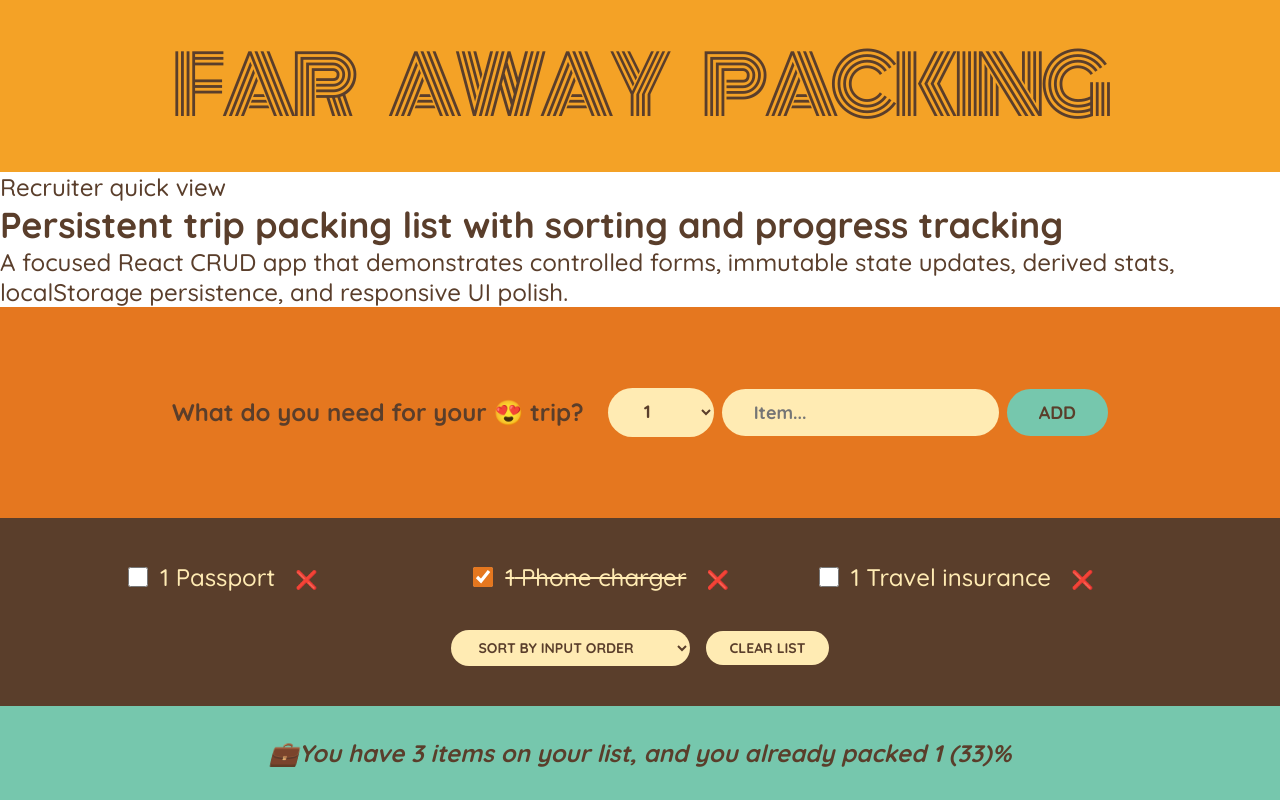
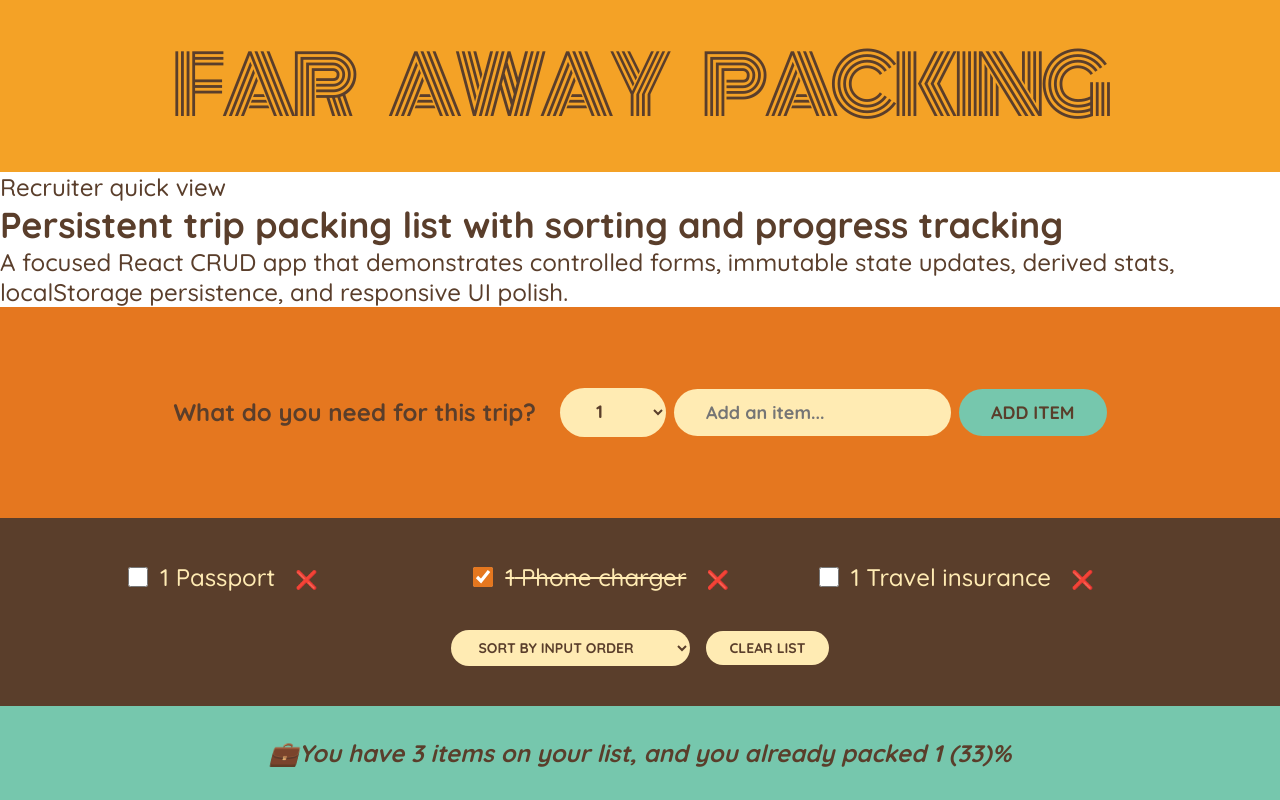
Before and after one commit to advin8546/travel-list, a React (Create React App) app: page / in a window 1280 px wide. Built offline with nearby package versions, Linux system fonts and the light colour scheme.

Commit message:
Clean travel list form API

```diff
--- a/src/Components/Form.js
+++ b/src/Components/Form.js
@@ -1,30 +1,32 @@
 import { useState } from "react";
 
-export default function Form({ handle }) {
+export default function Form({ onAddItem }) {
   const [description, setDescription] = useState("");
   const [quantity, setQuantity] = useState(1);
+
   function handleSubmit(e) {
     e.preventDefault();
-    //the above func is javascript and prevents screen flash.
-    if (!description) return;
-    const item = { description, quantity, packed: false, id: Date.now() };
-    handle({ item });
-    //console.log(item);
+    if (!description.trim()) return;
+
+    const item = {
+      description: description.trim(),
+      quantity,
+      packed: false,
+      id: Date.now(),
+    };
+
+    onAddItem(item);
     setDescription("");
     setQuantity(1);
   }
 
   return (
     <form className="add-form" onSubmit={handleSubmit}>
-      {
-        // we need to add  the onSubmit to forms and not to button,
-        // cause then, the enter button would not work after we placed out text in the placeholder,
-        // Only the add button would work!
-      }
-      <h3> What do you need for your 😍 trip?</h3>
+      <h3>What do you need for this trip?</h3>
       <select
         value={quantity}
         onChange={(e) => setQuantity(Number(e.target.value))}
+        aria-label="Item quantity"
       >
         {Array.from({ length: 20 }, (_, i) => i + 1).map((num) => (
           <option value={num} key={num}>
@@ -34,11 +36,11 @@ export default function Form({ handle }) {
       </select>
       <input
         type="text"
-        placeholder="Item..."
+        placeholder="Add an item..."
         value={description}
         onChange={(e) => setDescription(e.target.value)}
       />
-      <button>Add</button>
+      <button>Add item</button>
     </form>
   );
 }
```
